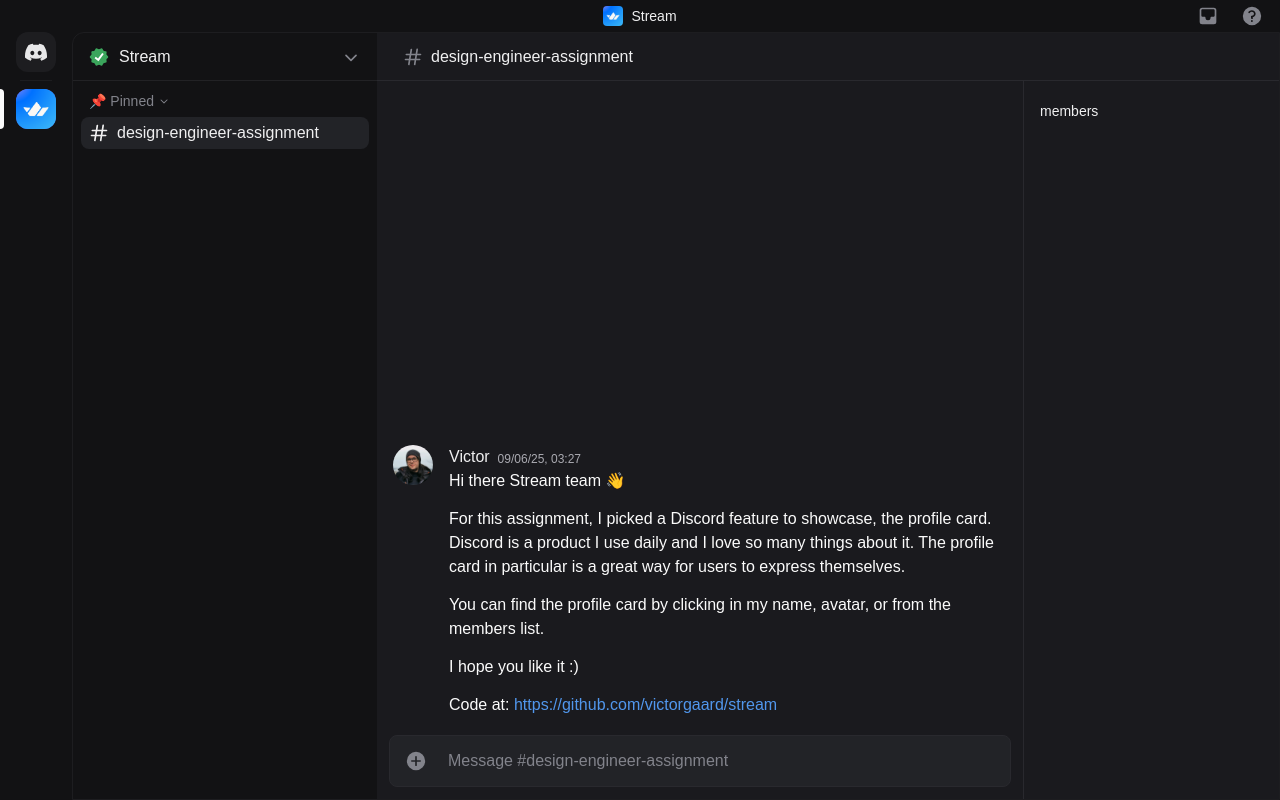
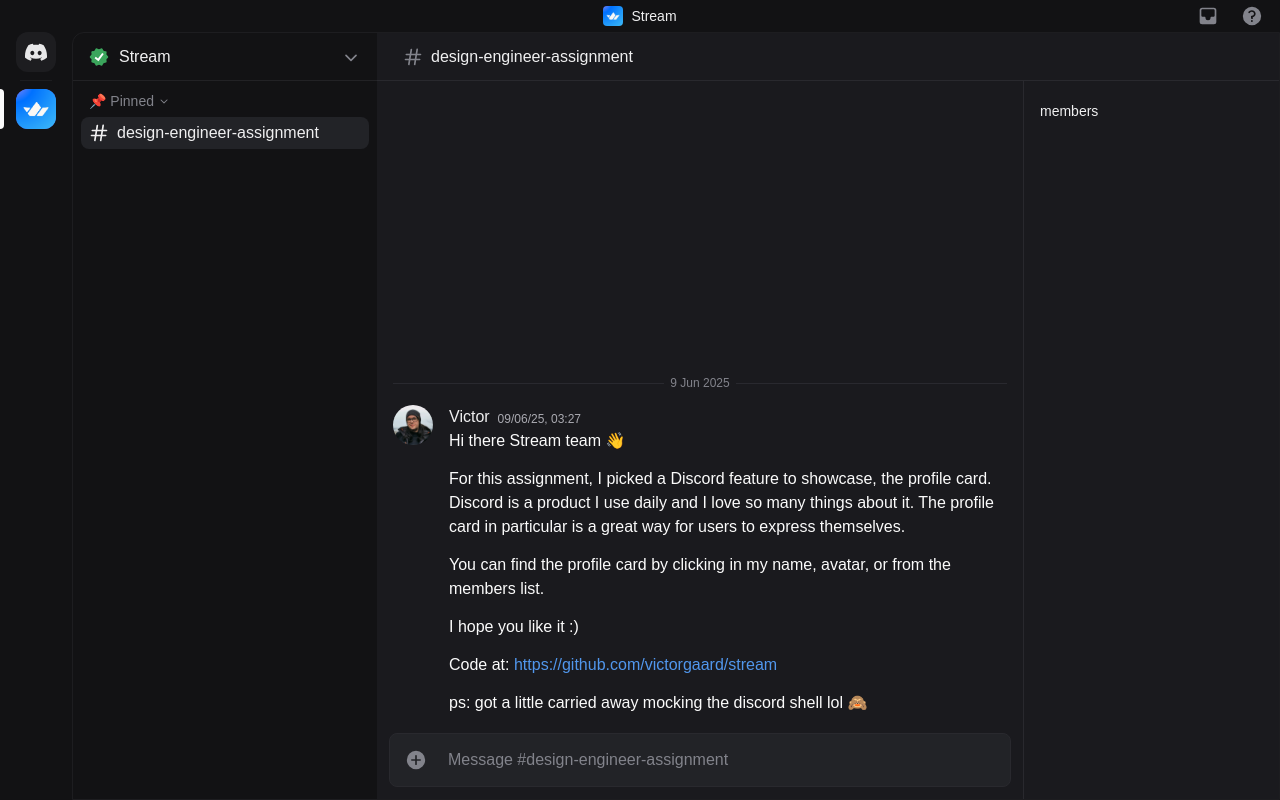
Before and after one commit to victorgaard/stream, a React (Vite) app: page / in a window 1280 px wide. Built offline with nearby package versions, Linux system fonts and the light colour scheme; a web font is replaced by a local one.

Commit message:
style: messages tweaks

```diff
--- a/src/components/Content.tsx
+++ b/src/components/Content.tsx
@@ -1,7 +1,6 @@
 import { ChevronDownIcon } from "./icons/ChevronDownIcon";
 import { HashtagIcon } from "./icons/HashtagIcon";
-import { PlusCircleIcon } from "./icons/PlusCircleIcon";
-import { Avatar } from "./ui/Avatar";
+import { Messages } from "./Messages";
 import { Tooltip } from "./ui/Tooltip";
 
 const Members = () => {
@@ -9,79 +8,6 @@
     <aside className="border-slate-6 bg-slate-2 hidden w-64 border-l pt-5 pl-4 sm:block">
       members
     </aside>
-  );
-};
-
-const Messages = () => {
-  const date = Intl.DateTimeFormat("pt-BR", {
-    month: "2-digit",
-    day: "2-digit",
-    year: "2-digit",
-  }).format(new Date().setDate(9));
-
-  const time = new Intl.DateTimeFormat("en-US", {
-    hour: "2-digit",
-    minute: "2-digit",
-    hour12: false,
-  }).format(new Date());
-
-  return (
-    <div className="bg-slate-2 flex flex-1 flex-col justify-end">
-      <div className="hover:bg-slate-3 flex flex-col gap-4 px-4 py-1.5">
-        <div className="flex gap-4">
-          <Avatar
-            name="Victor"
-            src="./members/victor.jpeg"
-            className="cursor-pointer transition-all active:scale-95"
-          />
-          <div className="flex flex-col">
-            <div className="flex gap-2">
-              <p className="flex h-6 cursor-pointer text-base underline-offset-2 hover:underline">
-                Victor
-              </p>
-              <p className="text-slate-10 flex h-6 items-center pt-[3px] text-xs">
-                {date}, {time}
-              </p>
-            </div>
-            <div className="font-gg-normal text-slate-12 flex flex-col gap-3.5 text-base">
-              <p>Hi there Stream team 👋</p>
-              <p>
-                For this assignment, I picked a Discord feature to showcase, the
-                profile card. Discord is a product I use daily and I love so
-                many things about it. The profile card in particular is a great
-                way for users to express themselves.
-              </p>
-              <p>
-                You can find the profile card by clicking in my name, avatar, or
-                from the members list.
-              </p>
-              <p>I hope you like it :)</p>
-              <p>
-                Code at:{" "}
-                <a
-                  href="https://github.com/victorgaard/stream"
-                  target="_blank"
-                  className="text-anchor hover:underline"
-                >
-                  https://github.com/victorgaard/stream
-                </a>
-              </p>
-            </div>
-          </div>
-        </div>
-      </div>
-      <div className="p-3">
-        <div className="bg-slate-3 border-slate-6 focus-within:border-slate-8 flex min-h-[52px] items-center gap-1.5 rounded-lg border transition-colors">
-          <button className="text-slate-9 hover:text-slate-10 cursor-pointer self-stretch px-4 transition-colors">
-            <PlusCircleIcon className="size-5" />
-          </button>
-          <input
-            className="placeholder:font-gg-normal placeholder:text-slate-9 font-gg flex-1 text-base outline-0"
-            placeholder="Message #design-engineer-assignment"
-          />
-        </div>
-      </div>
-    </div>
   );
 };
 
--- /dev/null
+++ b/src/components/Messages.tsx
@@ -0,0 +1,90 @@
+import { members } from "../data/members";
+import { PlusCircleIcon } from "./icons/PlusCircleIcon";
+import { Avatar } from "./ui/Avatar";
+
+export const Messages = () => {
+  const date = new Date().setDate(9);
+
+  const dateInDigits = Intl.DateTimeFormat("pt-BR", {
+    month: "2-digit",
+    day: "2-digit",
+    year: "2-digit",
+  }).format(date);
+
+  const friendlyDate = Intl.DateTimeFormat("en-GB", {
+    dateStyle: "medium",
+  }).format(date);
+
+  const time = new Intl.DateTimeFormat("en-US", {
+    hour: "2-digit",
+    minute: "2-digit",
+    hour12: false,
+  }).format(date);
+
+  const user = members[0];
+
+  return (
+    <div className="bg-slate-2 flex flex-1 flex-col justify-end">
+      <div className="px-4 pb-2">
+        <p className="before:bg-slate-9/50 after:bg-slate-9/50 m-0 flex w-full flex-nowrap items-center text-xs before:relative before:mr-1.5 before:h-[1px] before:w-full before:opacity-30 before:content-[''] after:relative after:ml-1.5 after:h-[1px] after:w-full after:opacity-30 after:content-['']">
+          <span className="text-slate-9 shrink-0">{friendlyDate}</span>
+        </p>
+      </div>
+      <div className="hover:bg-slate-3 flex flex-col gap-4 px-4 py-1.5">
+        <div className="flex gap-4">
+          <Avatar
+            name={user.name}
+            src={user.avatar}
+            className="cursor-pointer transition-all active:scale-95"
+          />
+          <div className="flex flex-col">
+            <div className="flex gap-2">
+              <p className="flex h-6 cursor-pointer text-base underline-offset-2 hover:underline">
+                {user.name}
+              </p>
+              <p className="text-slate-10 flex h-6 items-center pt-[3px] text-xs">
+                {dateInDigits}, {time}
+              </p>
+            </div>
+            <div className="font-gg-normal text-slate-12 flex flex-col gap-3.5 text-base">
+              <p>Hi there Stream team 👋</p>
+              <p>
+                For this assignment, I picked a Discord feature to showcase, the
+                profile card. Discord is a product I use daily and I love so
+                many things about it. The profile card in particular is a great
+                way for users to express themselves.
+              </p>
+              <p>
+                You can find the profile card by clicking in my name, avatar, or
+                from the members list.
+              </p>
+              <p>I hope you like it :)</p>
+              <p>
+                Code at:{" "}
+                <a
+                  href="https://github.com/victorgaard/stream"
+                  target="_blank"
+                  className="text-anchor hover:underline"
+                >
+                  https://github.com/victorgaard/stream
+                </a>
+              </p>
+              <p>ps: got a little carried away mocking the discord shell lol 🙈</p>
+            </div>
+          </div>
+        </div>
+      </div>
+      <div className="p-3">
+        <div className="bg-slate-3 border-slate-6 focus-within:border-slate-8 flex min-h-[52px] items-center gap-1.5 rounded-lg border transition-colors">
+          <button className="text-slate-9 hover:text-slate-10 cursor-pointer self-stretch px-4 transition-colors">
+            <PlusCircleIcon className="size-5" />
+          </button>
+          <textarea
+            className="placeholder:font-gg-normal placeholder:text-slate-9 font-gg field-sizing-content flex-1 resize-none flex-wrap self-stretch py-3.5 text-base outline-0"
+            placeholder="Message #design-engineer-assignment"
+          />
+        </div>
+      </div>
+    </div>
+  );
+};
--- a/src/components/icons/PlusCircleIcon.tsx
+++ b/src/components/icons/PlusCircleIcon.tsx
@@ -13,9 +13,9 @@
   >
     <path
       fill="currentColor"
-      fill-rule="evenodd"
+      fillRule="evenodd"
       d="M12 23a11 11 0 1 0 0-22 11 11 0 0 0 0 22Zm0-17a1 1 0 0 1 1 1v4h4a1 1 0 1 1 0 2h-4v4a1 1 0 1 1-2 0v-4H7a1 1 0 1 1 0-2h4V7a1 1 0 0 1 1-1Z"
-      clip-rule="evenodd"
+      clipRule="evenodd"
     ></path>
   </svg>
 );
--- a/src/data/members.ts
+++ b/src/data/members.ts
@@ -15,6 +15,7 @@
 type Member = {
   id: number;
   name: string;
+  avatar: string;
   activity: Activity;
   status: Status;
   roles: string[];
@@ -25,6 +26,7 @@
   {
     id: 1,
     name: "Victor",
+    avatar: "./members/victor.jpeg",
     activity: {
       type: "listening",
       metadata: {
```
